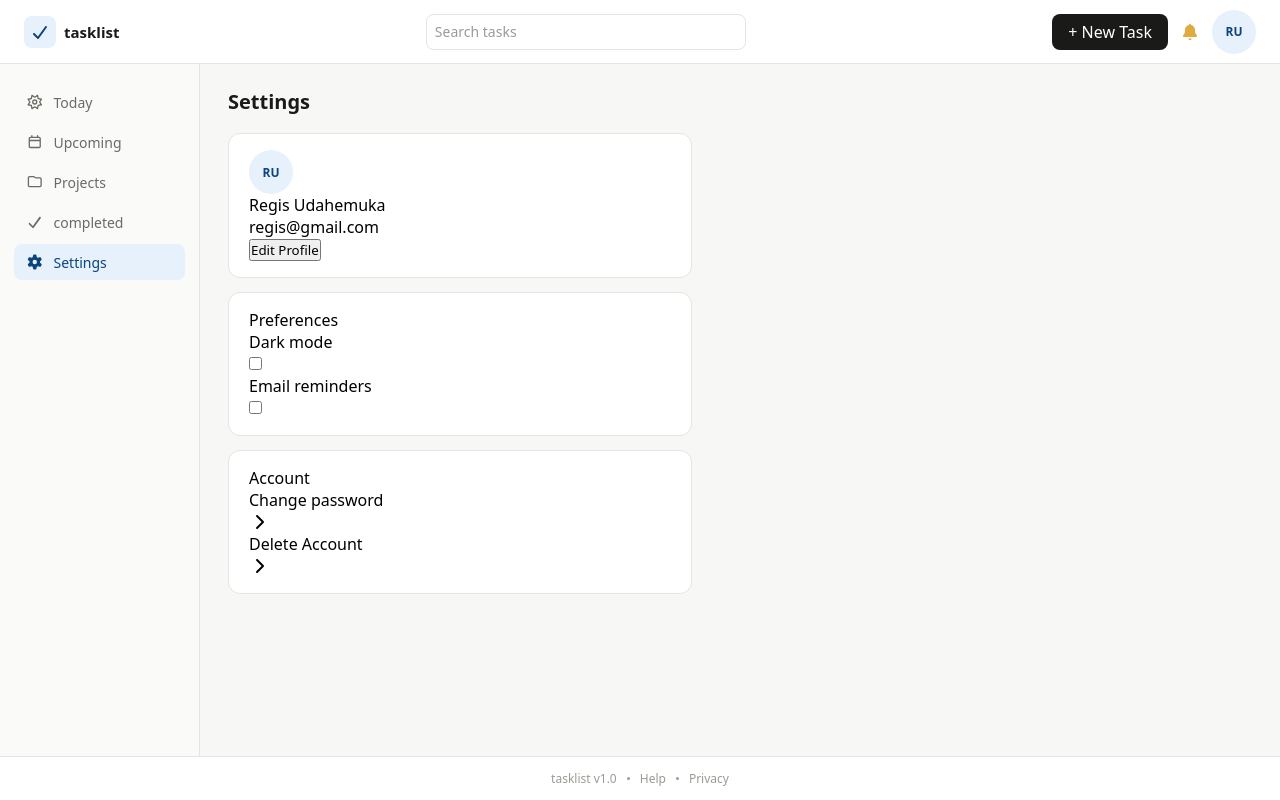
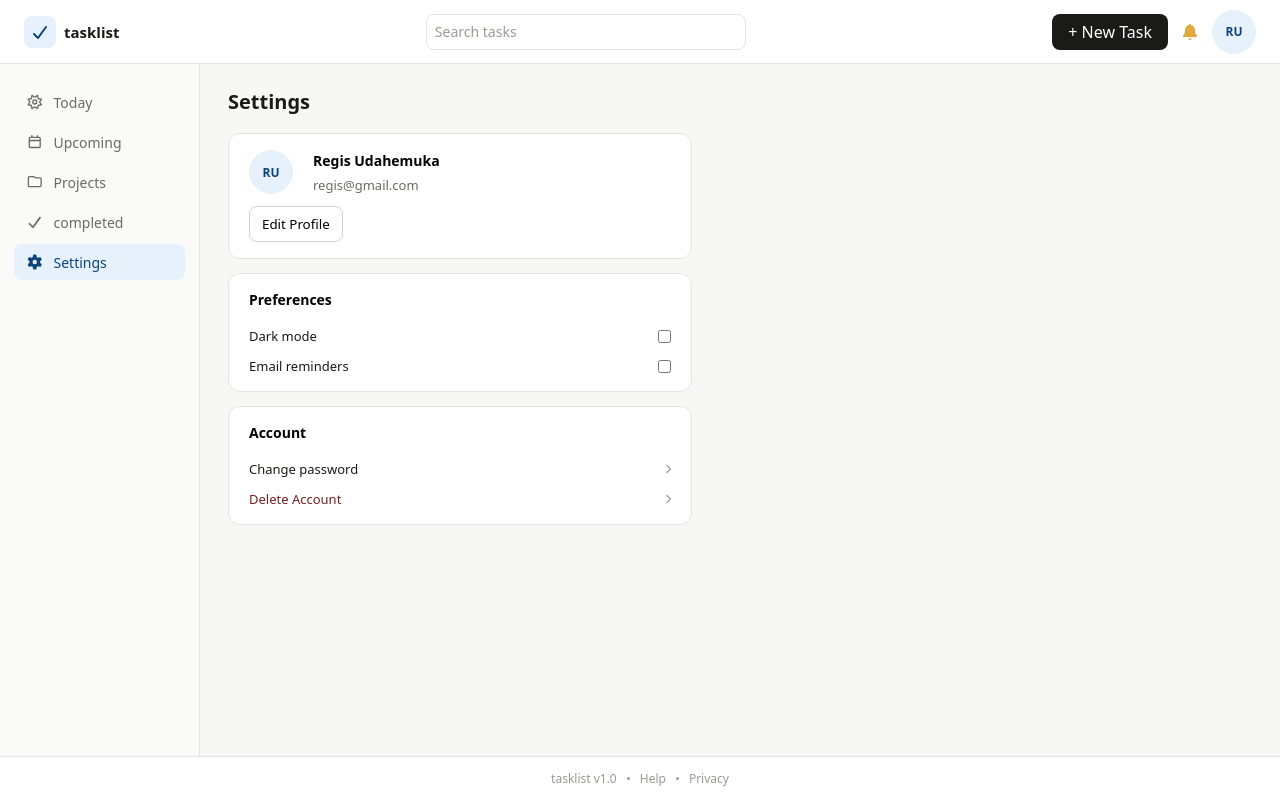
Before and after one commit to AlainRegisDev88/to-do-app, a React (Vite) app in the folder to-do-app/: page /settings in a window 1280 px wide. Built offline with nearby package versions, Linux system fonts and the light colour scheme.

Commit message:
style the settings page

```diff
--- a/to-do-app/src/App.css
+++ b/to-do-app/src/App.css
@@ -4,3 +4,12 @@
     color: var(--text-primary);
     margin-bottom: 18px;
 }
+
+.button-secondary{
+    height: var(--control-height);
+    border: 0.5px solid var(--fill-secondary-border);
+    background-color: var(--fill-secondary-bg);
+    border-radius: var(--radius-sm);
+    padding: 0 12px;
+    cursor: pointer;
+}
--- a/to-do-app/src/components/SettingsPage.css
+++ b/to-do-app/src/components/SettingsPage.css
@@ -14,6 +14,9 @@
     background-color: var(--surface-2);
     border-radius: var(--radius-lg);
     padding: 16px 20px;
+    display: flex;
+    flex-direction: column;
+    gap: 12px;
 }
 .avatar{
     width: 44px;
@@ -21,10 +24,43 @@
     border-radius: 50%;
 }
 
+.profile-info{
+    display: flex;
+    align-items: center;
+    gap: 20px;
+}
 
 
-Max width	480–520px (capped so form rows don't stretch full width)
+.email{
+    font-size: 13px;
+    color: var(--text-secondary);
+}
 
-Row padding	6px vertical, 0 horizontal
-Destructive row text	#791F1F (text-danger)
-Chevron icon	16px, #9B9A94
+.settings-card-heading{
+    font-size: 14px;
+    font-weight: 600;
+    margin-bottom: 6px;
+}
+
+.settings-row{
+    font-size: 13px;
+    font-weight: 400;
+    color: var(--text-primary);
+    cursor: pointer;
+}
+
+.preference, .setting{
+    display: flex;
+    align-items: center;
+    justify-content: space-between;
+
+}
+.setting .chevron-icon{
+    width: 6px;
+    color: var(--text-muted);
+    cursor: pointer;
+}
+
+.delete-row{
+    color: var(--text-danger);
+}
--- a/to-do-app/src/components/SettingsPage.jsx
+++ b/to-do-app/src/components/SettingsPage.jsx
@@ -14,12 +14,12 @@ const SettingsPage = () => {
                     <div className="profile-info">
                         <div className="avatar">RU</div>
                         <div className="personal-info">
-                            <p className="name settings-row">Regis Udahemuka</p>
-                            <p className="email settings-row">regis@gmail.com</p>
+                            <p className="name settings-card-heading">Regis Udahemuka</p>
+                            <p className="email">regis@gmail.com</p>
                         </div>
                     </div>
                     <div className="edit-profile">
-                        <button className="edit-profile">Edit Profile</button>
+                        <button className="edit-profile button-secondary">Edit Profile</button>
                     </div>
                 </div>
 
@@ -44,11 +44,11 @@ const SettingsPage = () => {
                     </div>
                     <div className="setting change-password">
                         <p className="settings-row">Change password</p>
-                        <FontAwesomeIcon icon={faChevronRight} />
+                        <FontAwesomeIcon className="chevron-icon" icon={faChevronRight} />
                     </div>
                     <div className="setting delete-account">
                         <p className="settings-row delete-row">Delete Account</p>
-                        <FontAwesomeIcon icon={faChevronRight} />
+                        <FontAwesomeIcon className="chevron-icon" icon={faChevronRight} />
                     </div>
                 </div>
             </div>
```
